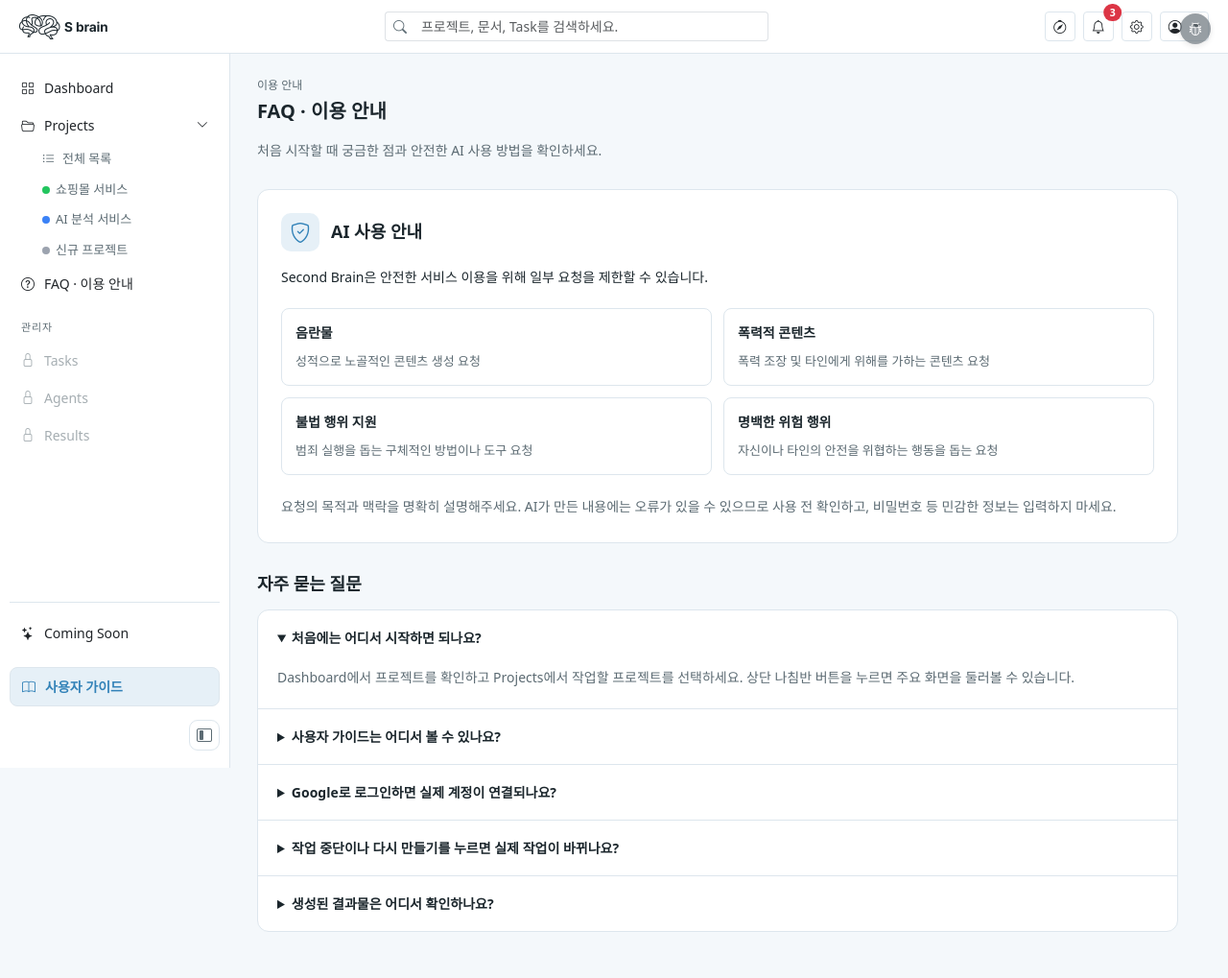
After one commit to StandOut-0/Private-Pjt_Sbrain, a Django app: template front/templates/dashboard/faq.html in a window 1280 px wide. The commit adds this page. Shown: the whole page at 96% size. Run offline with Django 5.2, Linux system fonts and the light colour scheme; the template is opened without the code that fills it, so the values that code supplies are empty; some libraries are stand-ins or nearby versions; some web fonts are replaced.

Commit message:
[FRONT] 사용자 FAQ 페이지 추가 및 AI 사용 안내 이동

```diff
--- a/front/apps/dashboard/urls.py
+++ b/front/apps/dashboard/urls.py
@@ -7,4 +7,5 @@ app_name = 'dashboard'
 urlpatterns = [
     path('', views.index, name='index'),
     path('user-guide/', views.user_guide, name='user_guide'),
+    path('faq/', views.faq, name='faq'),
 ]
--- a/front/apps/dashboard/views.py
+++ b/front/apps/dashboard/views.py
@@ -2,6 +2,11 @@ from django.shortcuts import render
 
 from apps import mockdata
 from apps.accounts.session import login_required
+
+
+@login_required
+def faq(request):
+    return render(request, 'dashboard/faq.html', {'active_menu': 'faq'})
 
 
 @login_required
--- /dev/null
+++ b/front/static/css/faq.css
@@ -0,0 +1,21 @@
+.sb-faq { max-width:960px; color:var(--sb-ink); }
+.sb-faq-intro { margin:12px 0 28px; color:var(--sb-muted); line-height:1.8; font-size:14px; }
+.sb-faq-policy { padding:24px; border:1px solid var(--sb-border); border-radius:12px; background:var(--sb-surface); }
+.sb-faq-heading { display:flex; align-items:center; gap:12px; margin-bottom:14px; }
+.sb-faq-heading > i { display:grid; place-items:center; width:40px; height:40px; border-radius:10px; background:var(--sb-accent-soft); color:var(--sb-accent); font-size:21px; }
+.sb-faq-heading h2,.sb-faq-section-title { font-size:18px; font-weight:700; margin:0; }
+.sb-faq-policy p { font-size:14px; line-height:1.8; }
+.sb-faq-policy-list { list-style:none; padding:0; margin:20px 0; display:grid; grid-template-columns:repeat(2,minmax(0,1fr)); gap:12px; }
+.sb-faq-policy-list li { border:1px solid var(--sb-border); border-radius:8px; padding:14px; }
+.sb-faq-policy-list strong { display:block; font-size:14px; margin-bottom:6px; }
+.sb-faq-policy-list span,.sb-faq-policy-note { color:var(--sb-muted); font-size:13px; }
+.sb-faq-policy .sb-faq-policy-note { margin:0; }
+.sb-faq-section-title { margin:32px 0 16px; }
+.sb-faq-questions { border:1px solid var(--sb-border); border-radius:12px; overflow:hidden; background:var(--sb-surface); }
+.sb-faq-questions details + details { border-top:1px solid var(--sb-border); }
+.sb-faq-questions summary { padding:18px 20px; cursor:pointer; font-size:14px; font-weight:600; }
+.sb-faq-questions summary:hover { background:var(--sb-accent-soft); }
+.sb-faq-questions summary:focus-visible { outline:2px solid var(--sb-accent); outline-offset:-3px; }
+.sb-faq-questions p { padding:0 20px 18px; margin:0; font-size:14px; line-height:1.9; color:var(--sb-muted); }
+.sb-faq-questions a { color:var(--sb-accent); }
+@media(max-width:600px) { .sb-faq-policy { padding:18px; } .sb-faq-policy-list { grid-template-columns:1fr; } }
--- /dev/null
+++ b/front/templates/dashboard/faq.html
@@ -0,0 +1,30 @@
+{% extends 'base.html' %}
+{% load static %}
+{% block title %}FAQ · 이용 안내 — Second Brain{% endblock %}
+{% block extra_head %}<link rel="stylesheet" href="{% static 'css/faq.css' %}">{% endblock %}
+{% block content %}
+<section class="sb-faq" aria-labelledby="sb-faq-title">
+  <div class="sb-breadcrumb">이용 안내</div>
+  <h1 class="sb-section-title" id="sb-faq-title">FAQ · 이용 안내</h1>
+  <p class="sb-faq-intro">처음 시작할 때 궁금한 점과 안전한 AI 사용 방법을 확인하세요.</p>
+  <section class="sb-faq-policy" aria-labelledby="sb-faq-policy-title">
+    <div class="sb-faq-heading"><i class="bi bi-shield-check" aria-hidden="true"></i><h2 id="sb-faq-policy-title">AI 사용 안내</h2></div>
+    <p>Second Brain은 안전한 서비스 이용을 위해 일부 요청을 제한할 수 있습니다.</p>
+    <ul class="sb-faq-policy-list">
+      <li><strong>음란물</strong><span>성적으로 노골적인 콘텐츠 생성 요청</span></li>
+      <li><strong>폭력적 콘텐츠</strong><span>폭력 조장 및 타인에게 위해를 가하는 콘텐츠 요청</span></li>
+      <li><strong>불법 행위 지원</strong><span>범죄 실행을 돕는 구체적인 방법이나 도구 요청</span></li>
+      <li><strong>명백한 위험 행위</strong><span>자신이나 타인의 안전을 위협하는 행동을 돕는 요청</span></li>
+    </ul>
+    <p class="sb-faq-policy-note">요청의 목적과 맥락을 명확히 설명해주세요. AI가 만든 내용에는 오류가 있을 수 있으므로 사용 전 확인하고, 비밀번호 등 민감한 정보는 입력하지 마세요.</p>
+  </section>
+  <h2 class="sb-faq-section-title">자주 묻는 질문</h2>
+  <div class="sb-faq-questions">
+    <details open><summary>처음에는 어디서 시작하면 되나요?</summary><p>Dashboard에서 프로젝트를 확인하고 Projects에서 작업할 프로젝트를 선택하세요. 상단 나침반 버튼을 누르면 주요 화면을 둘러볼 수 있습니다.</p></details>
+    <details><summary>사용자 가이드는 어디서 볼 수 있나요?</summary><p>사이드바 하단의 <a href="{% url 'dashboard:user_guide' %}">사용자 가이드</a>에서 PDF를 열거나 다운로드할 수 있습니다. 현재 제공되는 문서는 샘플 가이드입니다.</p></details>
+    <details><summary>Google로 로그인하면 실제 계정이 연결되나요?</summary><p>현재는 임시 계정을 사용하는 체험용 로그인입니다. 실제 Google 계정에 연결하거나 Google의 개인정보·파일에 접근하지 않습니다. 로그인 전 안내 화면에서 내용을 확인할 수 있습니다.</p></details>
+    <details><summary>작업 중단이나 다시 만들기를 누르면 실제 작업이 바뀌나요?</summary><p>현재 작업 중단 및 처음부터 다시 만들기는 UI 준비 단계입니다. 실제 Agent 실행 제어와 재실행은 연결되어 있지 않습니다.</p></details>
+    <details><summary>생성된 결과물은 어디서 확인하나요?</summary><p>프로젝트 상세 화면의 결과물 영역에서 파일 목록과 미리보기를 확인할 수 있습니다.</p></details>
+  </div>
+</section>
+{% endblock %}
--- a/front/templates/partials/settings_modal.html
+++ b/front/templates/partials/settings_modal.html
@@ -46,24 +46,6 @@
         <p class="text-secondary small mt-3 mb-0">※ 알림은 화면 내 Toast로 표시됩니다.</p>
 
 
-        <div class="sb-settings-section mt-4">서비스 이용 안내</div>
-        <button class="btn btn-outline-secondary w-100 d-flex align-items-center gap-2 text-start" type="button" data-bs-toggle="collapse" data-bs-target="#sb-safety-policy" aria-expanded="false" aria-controls="sb-safety-policy">
-          <i class="bi bi-shield-check" aria-hidden="true"></i><span>AI 사용 정책</span><i class="bi bi-chevron-down ms-auto" aria-hidden="true"></i>
-        </button>
-        <section class="collapse" id="sb-safety-policy" aria-labelledby="sb-safety-policy-title">
-          <div class="border rounded-3 p-3 mt-2">
-            <h6 id="sb-safety-policy-title">안전한 AI 사용을 위한 안내</h6>
-            <p class="small text-secondary">Second Brain은 안전한 서비스 이용을 위해 일부 요청을 제한할 수 있습니다.</p>
-            <ul class="small ps-3 mb-3">
-              <li>음란물 — 성적으로 노골적인 콘텐츠의 생성 요청</li>
-              <li>폭력적 콘텐츠 — 폭력을 조장하거나 타인에게 위해를 가하는 콘텐츠 요청</li>
-              <li>불법 행위 지원 — 범죄 실행을 돕는 구체적인 방법이나 도구 요청</li>
-              <li>명백한 위험 행위 — 자신이나 타인의 안전을 위협하는 행동을 돕는 요청</li>
-            </ul>
-            <p class="small text-secondary mb-0">요청의 안전한 목적과 맥락을 명확히 설명해주세요.</p>
-          </div>
-        </section>
-
       </div>
       <div class="modal-footer">
         <button type="button" class="btn btn-secondary" data-bs-dismiss="modal">닫기</button>
--- a/front/templates/partials/sidebar.html
+++ b/front/templates/partials/sidebar.html
@@ -37,6 +37,9 @@
   </div>
   {% endif %}
 
+  {% if not sb_user.is_admin %}
+  <a class="sb-nav-item {% if active_menu == 'faq' %}active{% endif %}" href="{% url 'dashboard:faq' %}"><i class="bi bi-question-circle" aria-hidden="true"></i> FAQ · 이용 안내</a>
+  {% endif %}
   <div class="sb-nav-label">관리자</div>
   {% if sb_user.is_admin %}
     <a class="sb-nav-item {% if active_menu == 'tasks' %}active{% endif %}" href="{% url 'management:tasks' %}">
```
